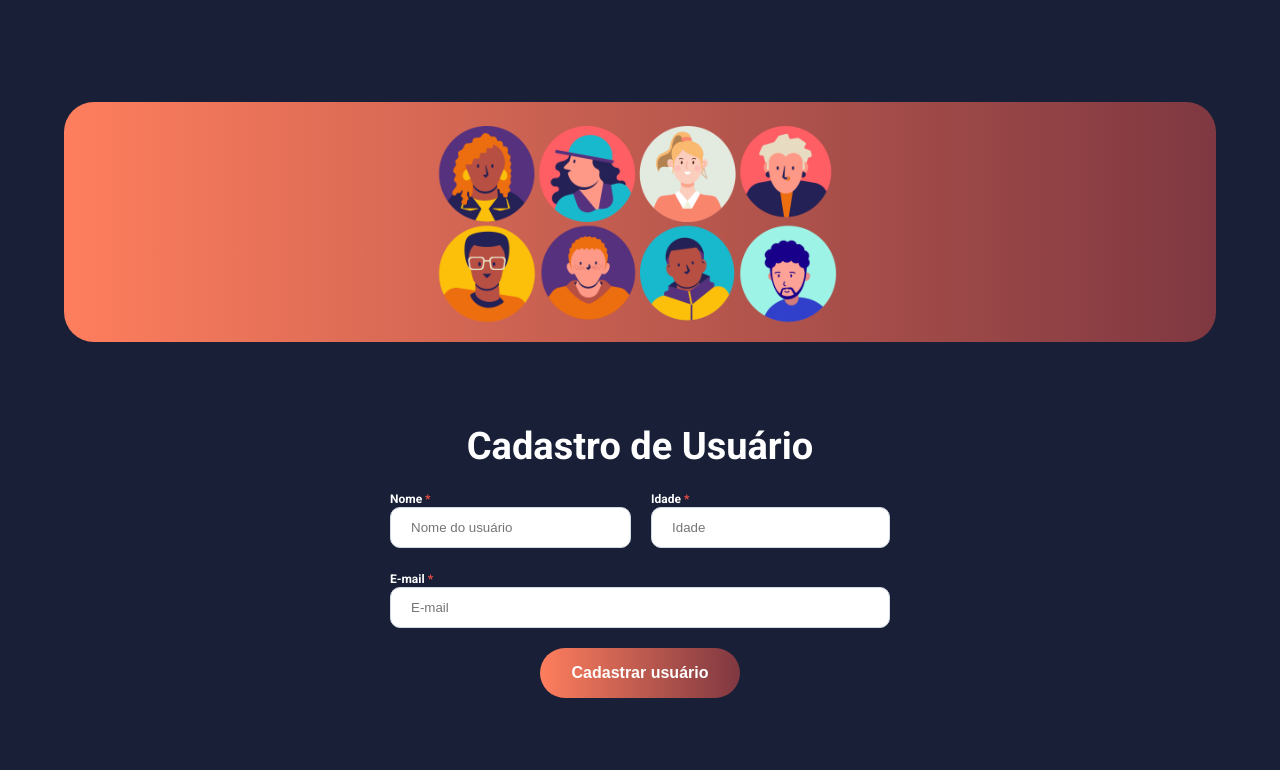
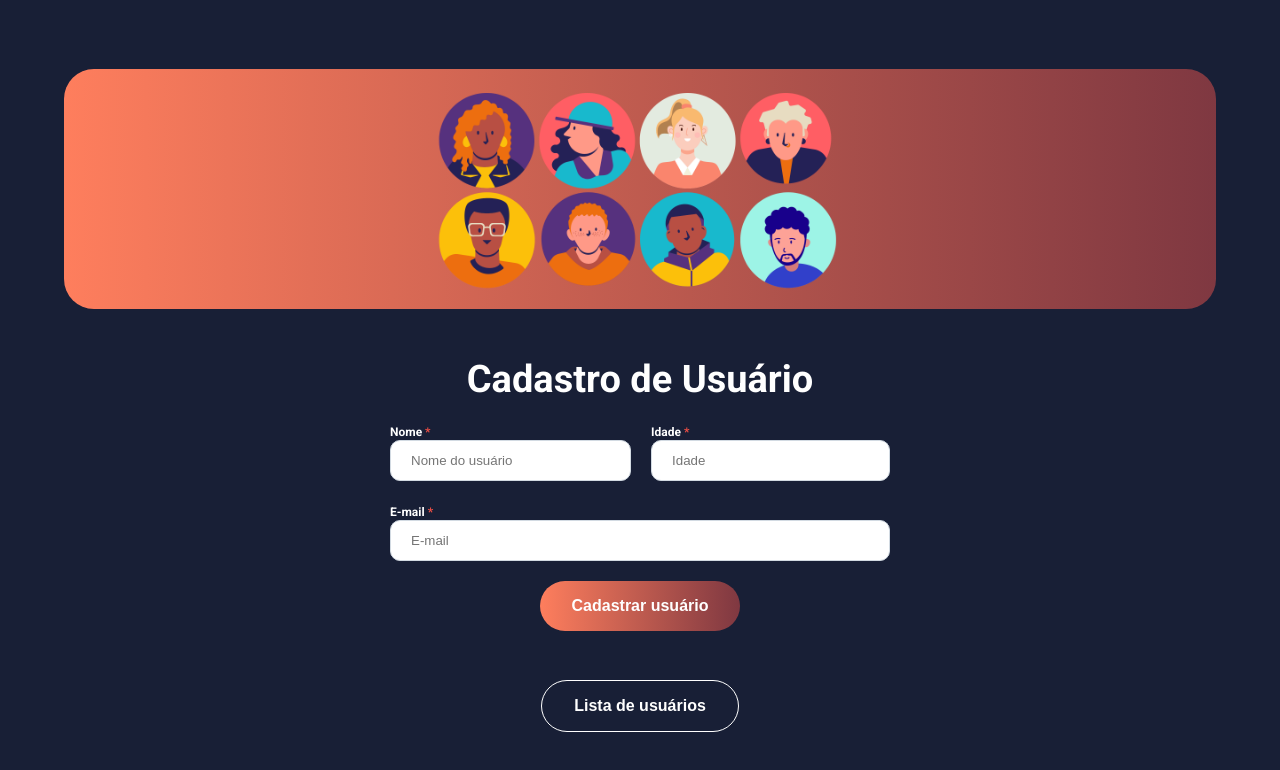
Before and after one commit to willames-alves/-register-users-devclub, a React (Vite) app: page / in a window 1280 px wide. Shown: the top 770 px of the page. Built offline with nearby package versions, Linux system fonts and the light colour scheme.

Commit message:
configurando botoes e validações da informações

```diff
--- a/src/pages/Home/index.jsx
+++ b/src/pages/Home/index.jsx
@@ -1,55 +1,81 @@
 import { useRef } from "react";
+import { useNavigate } from "react-router";
 import api from "../../services/api";
 
 import {
   Container,
   Title,
-  TopBackground,
   Form,
   ContainerInput,
   Input,
-  Button,
   InputLabel,
 } from "./styles";
 
-import USERSIMG from "../../assets/users.png";
+import { Button } from "../../components/Button";
+import { TopBackground } from "../../components/TopBackground";
 
 function Home() {
   const inputName = useRef();
   const inputAge = useRef();
   const inputEmail = useRef();
 
-  async function handleRegisterUser() {
-    const data = await api.post("/users", {
-      name: inputName.current.value,
-      age: inputAge.current.value,
-      email: inputEmail.current.value,
-    });
+  async function handleRegisterUser(event) {
+    // Previne o recarregamento padrão da página caso use um <form onSubmit>
+    event.preventDefault();
 
-    console.log(data);
-    // event.preventDefault();
+    const name = inputName.current.value.trim();
+    const age = inputAge.current.value.trim();
+    const email = inputEmail.current.value.trim();
+
+    // Validação simples no front-end
+    if (!name || !age || !email) {
+      alert("Por favor, preencha todos os campos obrigatórios.");
+      return;
+    }
+
+    try {
+      const response = await api.post("/users", {
+        name,
+        age: Number(age), // Garante que a idade vai como número
+        email,
+      });
+
+      console.log("Usuário criado:", response.data);
+      alert("Usuário cadastrado com sucesso!");
+
+      // Limpa os inputs após o sucesso
+      inputName.current.value = "";
+      inputAge.current.value = "";
+      inputEmail.current.value = "";
+    } catch (error) {
+      console.error("Erro ao cadastrar:", error);
+      const errorMessage =
+        error.response?.data?.message || "Erro ao conectar com o servidor.";
+      alert(`Erro: ${errorMessage}`);
+    }
   }
+
+  const navigate = useNavigate();
 
   return (
     <Container>
-      <TopBackground>
-        <img src={USERSIMG} alt="Usuários" />
-      </TopBackground>
-      <Form>
+      <TopBackground />
+
+      <Form onSubmit={handleRegisterUser}>
         <Title>Cadastro de Usuário</Title>
+
         <ContainerInput>
           <div>
             <InputLabel>
               Nome<span> *</span>
             </InputLabel>
-
             <Input type="text" placeholder="Nome do usuário" ref={inputName} />
           </div>
+
           <div>
             <InputLabel>
               Idade<span> *</span>
             </InputLabel>
-
             <Input type="number" placeholder="Idade" ref={inputAge} />
           </div>
         </ContainerInput>
@@ -60,10 +86,15 @@ function Home() {
           </InputLabel>
           <Input type="email" placeholder="E-mail" ref={inputEmail} />
         </div>
-        <Button type="button" onClick={handleRegisterUser}>
+
+        <Button type="submit" theme="primary">
           Cadastrar usuário
         </Button>
       </Form>
+
+      <Button type="button" onClick={() => navigate("/lista-de-usuarios")}>
+        Lista de usuários
+      </Button>
     </Container>
   );
 }
--- a/src/pages/Home/styles.js
+++ b/src/pages/Home/styles.js
@@ -8,22 +8,6 @@ export const Container = styled.div`
   justify-content: space-evenly;
   padding: 20px;
   height: 100vh;
-`;
-
-export const TopBackground = styled.div`
-  background: linear-gradient(to right, #fe7e5d, #7f3841);
-  height: 30vh;
-  width: 90vw;
-  border-radius: 30px;
-
-  display: flex;
-  align-items: center;
-  justify-content: center;
-
-  img {
-    max-width: 100%;
-    max-height: 100%;
-  }
 `;
 
 export const Form = styled.form`
@@ -63,23 +47,3 @@ export const InputLabel = styled.label`
     color: #ef4f45;
   }
 `;
-
-export const Button = styled.button`
-  border: none;
-  border-radius: 30px;
-  background: linear-gradient(to right, #fe7e5d, #7f3841);
-
-  color: #fff;
-  font-size: 16px;
-  font-weight: 600;
-  padding: 16px 32px;
-  width: fit-content;
-  cursor: pointer;
-
-  &:hover {
-    opacity: 0.8;
-  }
-  &:active {
-    opacity: 0.6;
-  }
-`;
```
